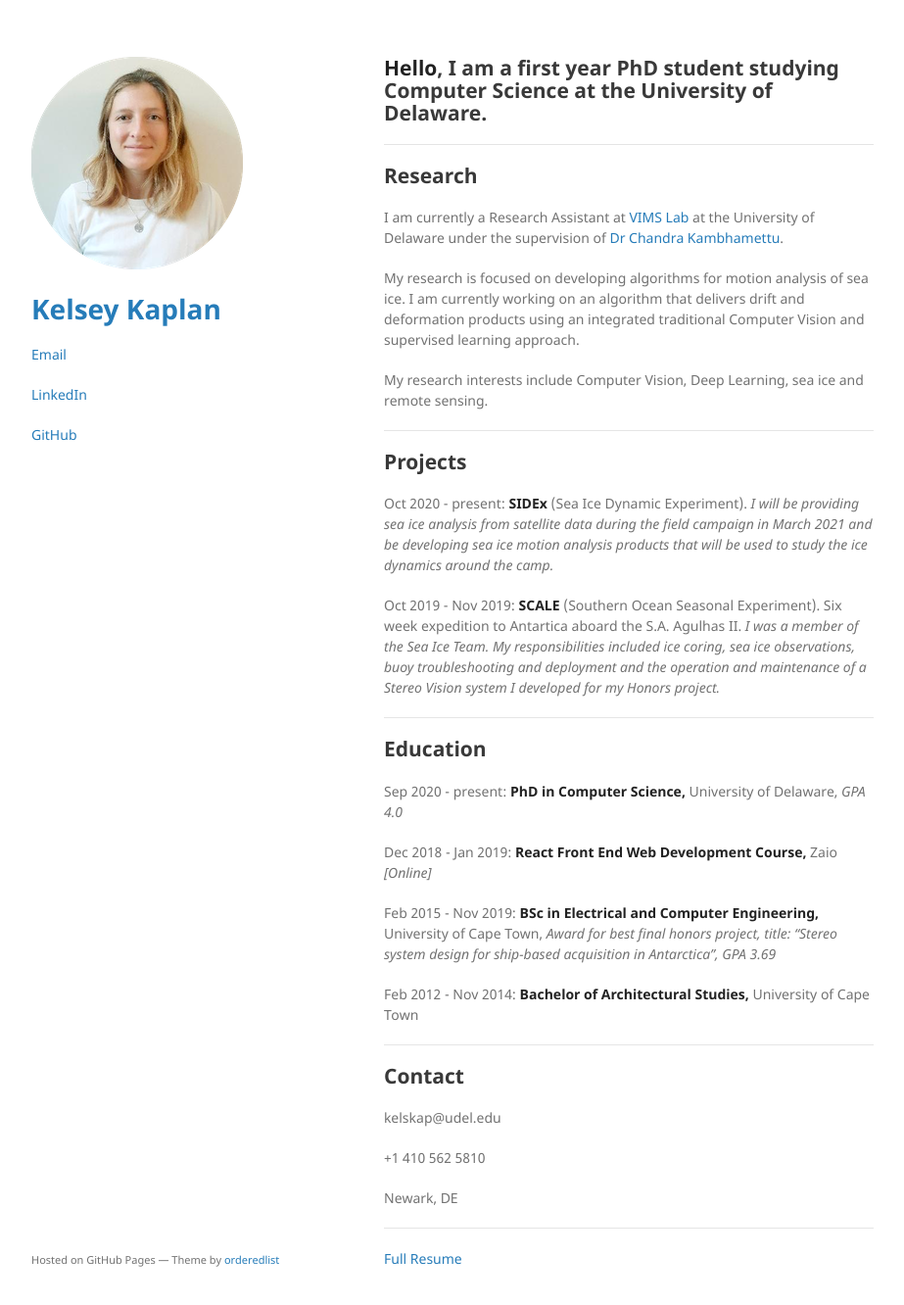
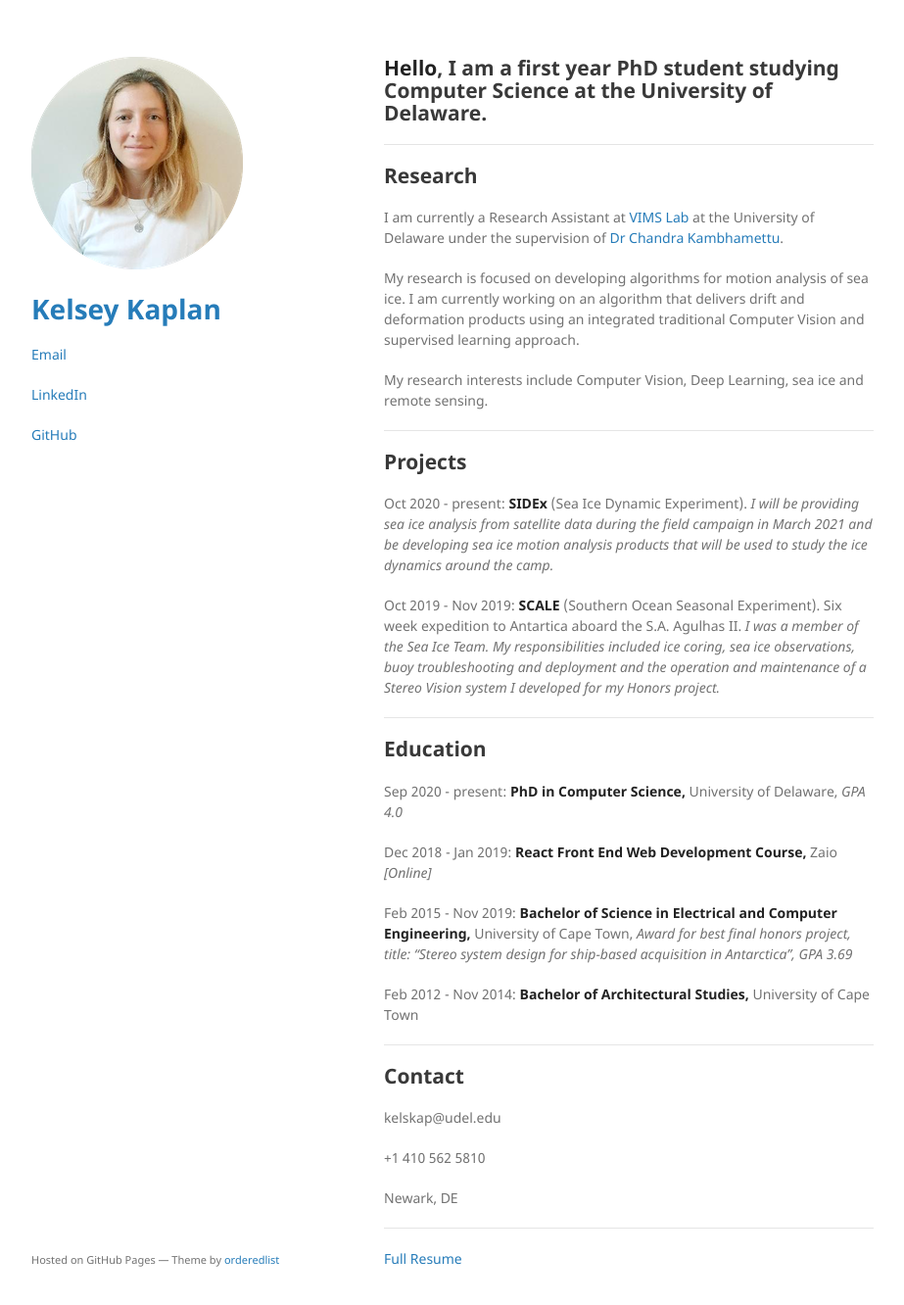
Before and after one commit to kelseykap/kelseykap.github.io, a Jekyll site: the page built from index.md, in a window 1280 px wide and 1365 px high. Shown: the top 1332 px of the window at 98% size, without its empty margins (178-1101 px from the left). Built offline with Jekyll 4.4.1, drawn with Linux system fonts in a browser that asks for light colours; our own code applies the rules of GitHub Pages for plain Markdown files.

Commit message:
Update index.md

```diff
--- a/index.md
+++ b/index.md
@@ -35,7 +35,7 @@
 **React Front End Web Development Course,** Zaio _[Online]_
 
 Feb 2015 - Nov 2019:
-**BSc in Electrical and Computer Engineering,** University of Cape Town, _Award for best final honors project, title: "Stereo system design for ship-based acquisition in Antarctica", GPA 3.69_
+**Bachelor of Science in Electrical and Computer Engineering,** University of Cape Town, _Award for best final honors project, title: "Stereo system design for ship-based acquisition in Antarctica", GPA 3.69_
 
 Feb 2012 - Nov 2014:
 **Bachelor of Architectural Studies,** University of Cape Town
```
